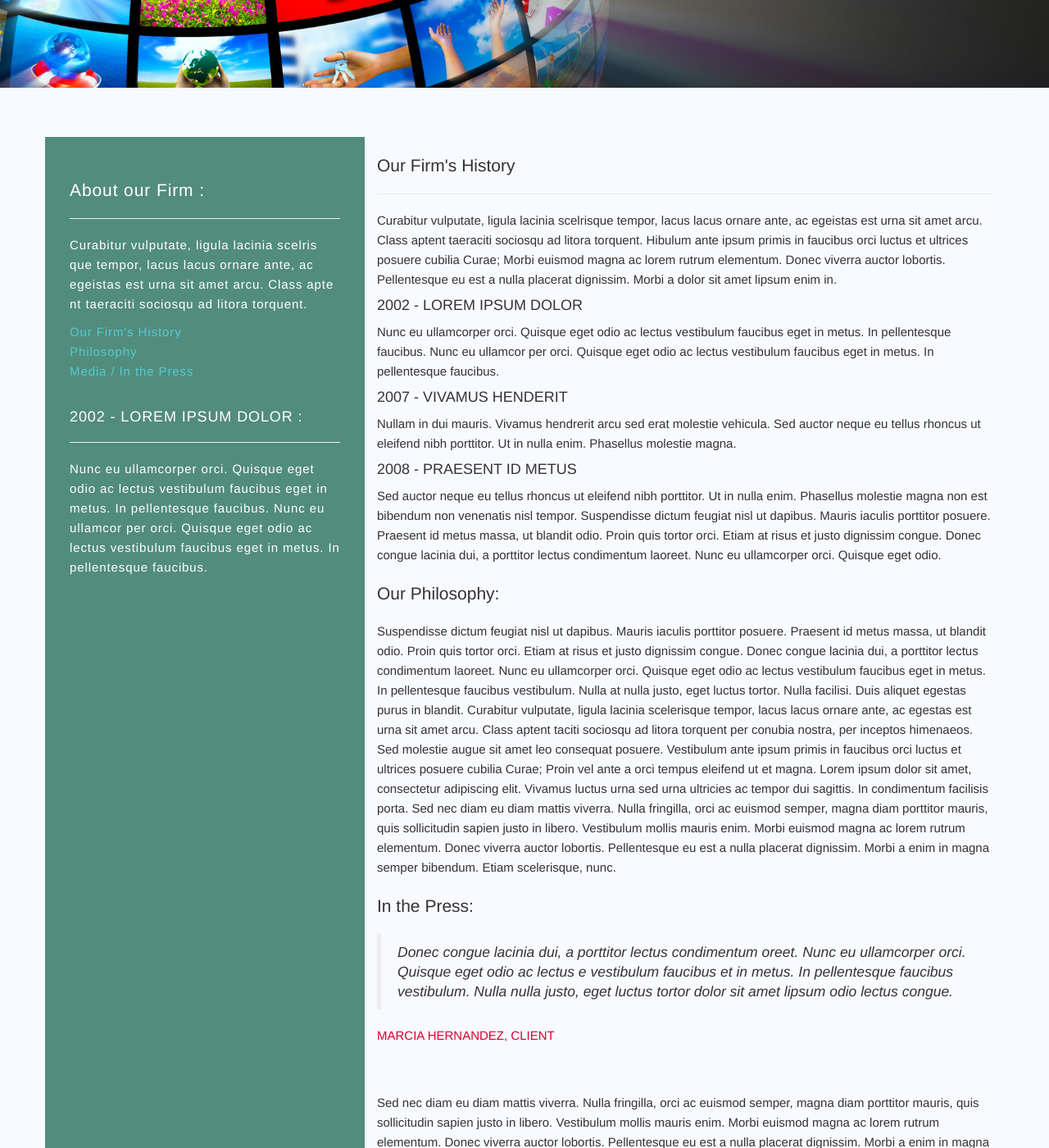
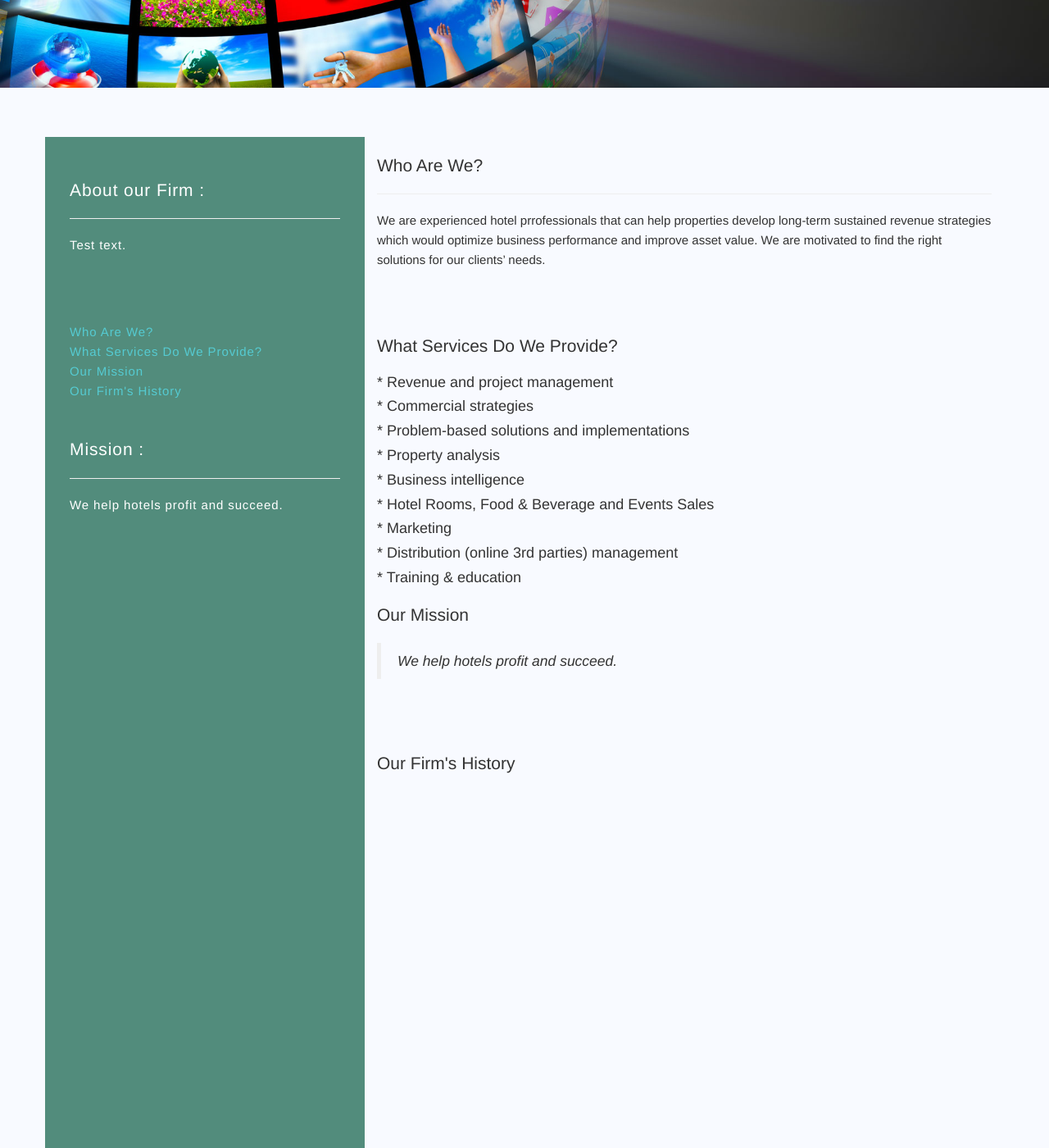
Before and after one commit to wallyhung/wallyhung.github.io, a Jekyll site: the page built from about.html, in a window 1280 px wide and 1400 px high, scrolled down 311 px. Shown: the whole window at 82% size. Built offline with Jekyll 4.4.1, drawn with Linux system fonts in a browser that asks for light colours; some of the changed text lies outside the part shown.

Commit message:
[feature] Add mission text

```diff
--- a/about.html
+++ b/about.html
@@ -14,45 +14,45 @@ permalink: /about
   <div class="row">
     <div class="side-left col-sm-4 col-md-4">
       <h3 class="lead">  About our Firm : </h3><hr>
+      <p>Test text.</p>
+        <br>
+        <br>
+        <br>
+      <a href="#anchor1"> Who Are We?</a><br>
+      <a href="#anchor2"> What Services Do We Provide?</a><br>
+      <a href="#anchor3"> Our Mission</a><br>
+      <a href="#anchor4"> Our Firm's History</a><br>
+      <br>
 
-      <p>Curabitur vulputate, ligula lacinia scelris que tempor, lacus lacus ornare ante, ac egeistas est urna sit amet arcu. Class apte nt taeraciti sociosqu ad litora torquent.</p>
-      <a href="#anchor1"> Our Firm's History</a><br>
-      <a href="#anchor2"> Philosophy</a><br>
-      <a href="#anchor3">Media / In the Press</a><br>
-      <br>
-      <h4>2002 - LOREM IPSUM DOLOR :</h4><hr>
-      Nunc eu ullamcorper orci. Quisque eget odio ac lectus vestibulum faucibus eget in metus. In pellentesque faucibus. Nunc eu ullamcor per orci. Quisque eget odio ac lectus vestibulum faucibus eget in metus. In pellentesque faucibus.
+      <h3 class="lead">Mission :</h3><hr>
+        We help hotels profit and succeed.
     </div>
     <div class="col-sm-8 col-md-8">
-        <h3 class="lead"id="anchor1"> Our Firm's History </h3><hr>
+        <h3 class="lead"id="anchor1"> Who Are We? </h3><hr>
         <p>
-          Curabitur vulputate, ligula lacinia scelrisque tempor, lacus lacus ornare ante, ac egeistas est urna sit amet arcu. Class aptent taeraciti sociosqu ad litora torquent. Hibulum ante ipsum primis in faucibus orci luctus et ultrices posuere cubilia Curae; Morbi euismod magna ac lorem rutrum elementum. Donec viverra auctor lobortis. Pellentesque eu est a nulla placerat dignissim. Morbi a dolor sit amet lipsum enim in.
+            We are experienced hotel prrofessionals that can help properties develop long-term sustained revenue strategies which would optimize business performance and improve asset value.
+            We are motivated to find the right solutions for our clients’ needs.
         </p>
+        <br><br>
 
-        <h4>2002 - LOREM IPSUM DOLOR</h4>
-        <p>Nunc eu ullamcorper orci. Quisque eget odio ac lectus vestibulum faucibus eget in metus. In pellentesque faucibus. Nunc eu ullamcor per orci. Quisque eget odio ac lectus vestibulum faucibus eget in metus. In pellentesque faucibus.</p>
+        <h3 class="lead"id="anchor2">What Services Do We Provide?</h3>
+        <h4>* Revenue and project management</h4>
+        <h4>* Commercial strategies</h4>
+        <h4>* Problem-based solutions and implementations</h4>
+        <h4>* Property analysis</h4>
+        <h4>* Business intelligence</h4>
+        <h4>* Hotel Rooms, Food & Beverage and Events Sales</h4>
+        <h4>* Marketing</h4>
+        <h4>* Distribution (online 3rd parties) management</h4>
+        <h4>* Training & education</h4>
 
-        <h4>2007 - VIVAMUS HENDERIT</h4>
-        <p>Nullam in dui mauris. Vivamus hendrerit arcu sed erat molestie vehicula. Sed auctor neque eu tellus rhoncus ut eleifend nibh porttitor. Ut in nulla enim. Phasellus molestie magna.</p>
+        <h3 class="lead"id="anchor3">Our Mission</h3>
+        <blockquote>
+          <em>We help hotels profit and succeed.</em>
+        </blockquote>
+        <br><br>
 
-        <h4>2008 - PRAESENT ID METUS</h4>
-        <p>
-          Sed auctor neque eu tellus rhoncus ut eleifend nibh porttitor. Ut in nulla enim. Phasellus molestie magna non est bibendum non venenatis nisl tempor. Suspendisse dictum feugiat nisl ut dapibus. Mauris iaculis porttitor posuere. Praesent id metus massa, ut blandit odio. Proin quis tortor orci. Etiam at risus et justo dignissim congue. Donec congue lacinia dui, a porttitor lectus condimentum laoreet. Nunc eu ullamcorper orci. Quisque eget odio.
-        </p>
-        <h3 class="lead"id="anchor2">Our Philosophy:</h3>
-        <p>
-          Suspendisse dictum feugiat nisl ut dapibus. Mauris iaculis porttitor posuere. Praesent id metus massa, ut blandit odio. Proin quis tortor orci. Etiam at risus et justo dignissim congue. Donec congue lacinia dui, a porttitor lectus condimentum laoreet. Nunc eu ullamcorper orci. Quisque eget odio ac lectus vestibulum faucibus eget in metus. In pellentesque faucibus vestibulum. Nulla at nulla justo, eget luctus tortor. Nulla facilisi. Duis aliquet egestas purus in blandit.
-          Curabitur vulputate, ligula lacinia scelerisque tempor, lacus lacus ornare ante, ac egestas est urna sit amet arcu. Class aptent taciti sociosqu ad litora torquent per conubia nostra, per inceptos himenaeos. Sed molestie augue sit amet leo consequat posuere. Vestibulum ante ipsum primis in faucibus orci luctus et ultrices posuere cubilia Curae; Proin vel ante a orci tempus eleifend ut et magna. Lorem ipsum dolor sit amet, consectetur adipiscing elit. Vivamus luctus urna sed urna ultricies ac tempor dui sagittis. In condimentum facilisis porta.
-          Sed nec diam eu diam mattis viverra. Nulla fringilla, orci ac euismod semper, magna diam porttitor mauris, quis sollicitudin sapien justo in libero. Vestibulum mollis mauris enim. Morbi euismod magna ac lorem rutrum elementum. Donec viverra auctor lobortis. Pellentesque eu est a nulla placerat dignissim. Morbi a enim in magna semper bibendum. Etiam scelerisque, nunc. <br>
-        </p>
-
-        <h3 class="lead"id="anchor3">In the Press:</h3>
-        <blockquote>
-          <em>Donec congue lacinia dui, a porttitor lectus condimentum oreet. Nunc eu ullamcorper orci. Quisque eget odio ac lectus e vestibulum faucibus et in metus. In pellentesque faucibus vestibulum. Nulla nulla justo, eget luctus tortor dolor sit amet lipsum odio lectus congue.</em>
-        </blockquote>
-        <p class="block-author"> MARCIA HERNANDEZ, CLIENT</p>
-        <br><br>
-        <p>Sed nec diam eu diam mattis viverra. Nulla fringilla, orci ac euismod semper, magna diam porttitor mauris, quis sollicitudin sapien justo in libero. Vestibulum mollis mauris enim. Morbi euismod magna ac lorem rutrum elementum. Donec viverra auctor lobortis. Pellentesque eu est a nulla placerat dignissim. Morbi a enim in magna semper bibendum. Etiam scelerisque, nunc.</p></p>
+        <h3 class="lead"id="anchor4">Our Firm's History</h3>
     </div>
   </div>
 </div>
```
Also changed, not shown: _posts/2022-07-20-hotel-project.md (added, +13 -0 lines), team.html (+13 -35 lines), Gemfile.lock.
